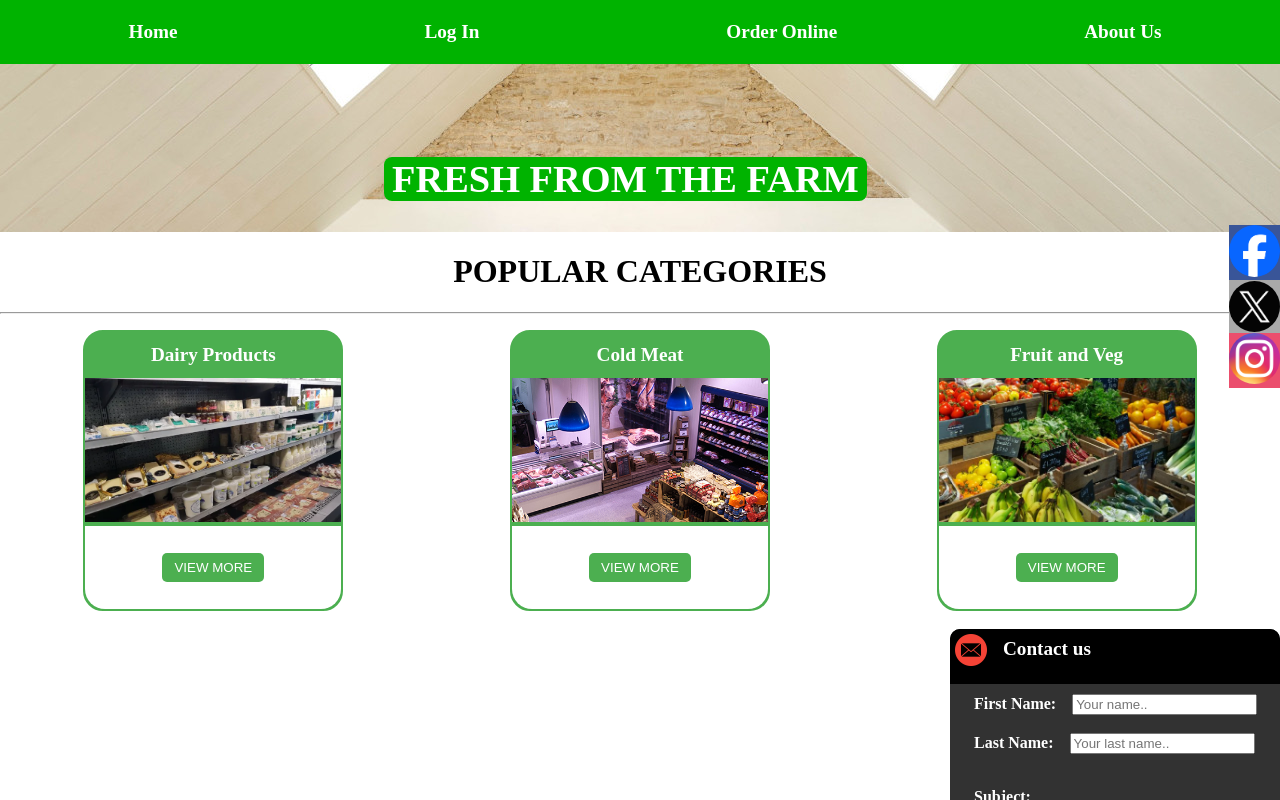
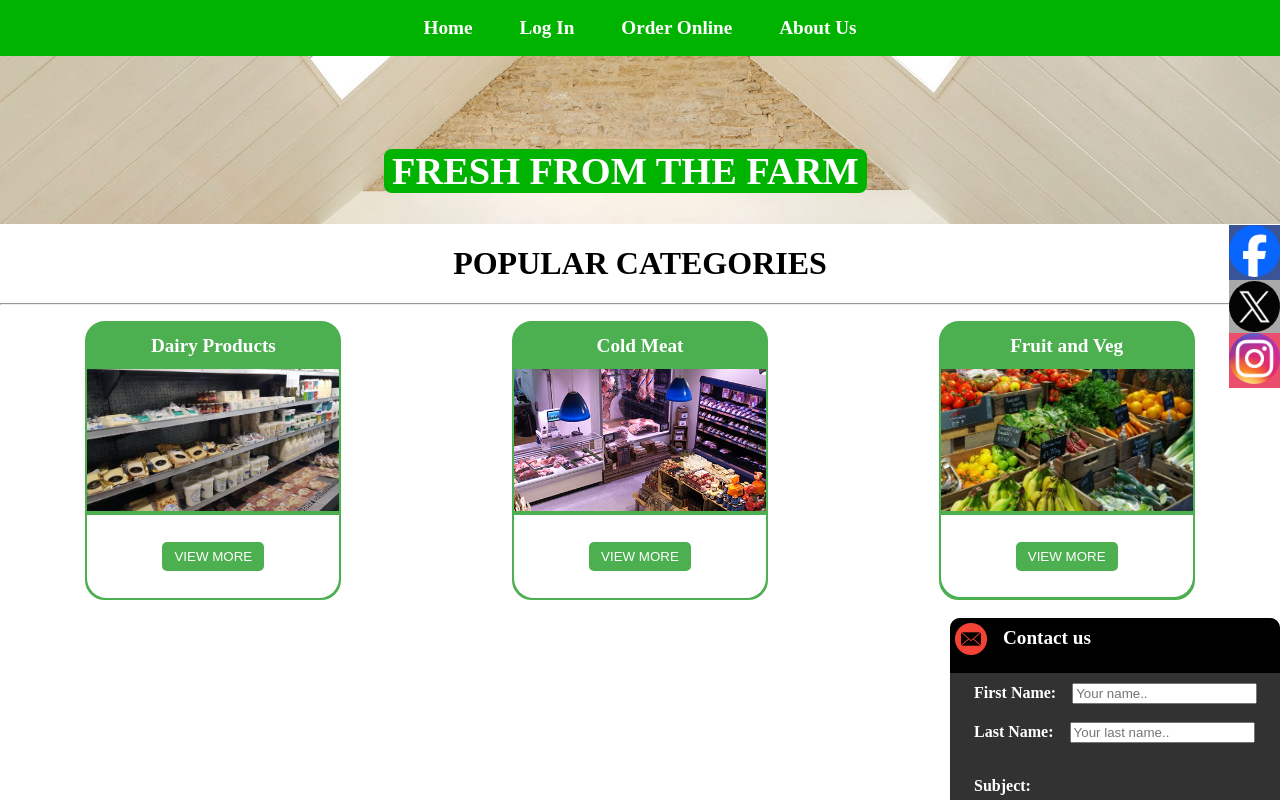
Before and after one commit to MalusiS/Farm-Shop, a plain HTML site: page index.html in a window 1280 px wide. Shown: the top 800 px of the page. Drawn offline with Linux system fonts and the light colour scheme.

Commit message:
adjusted nav padding

```diff
--- a/styles.css
+++ b/styles.css
@@ -1,3 +1,12 @@
+*, *::before, *::after {
+    box-sizing: inherit;
+}
+
+html {
+    box-sizing: border-box;
+    scroll-behavior: smooth;
+}
+
 body {
     margin: auto;
     overflow-x: hidden;
@@ -5,7 +14,7 @@ body {
 
 .nav-wrapper {
     background-color: #00b300;
-    padding: 5px;
+    padding: 0.05rem 25rem;
     width: 100%;
     position: sticky;
     top: 0;
```
